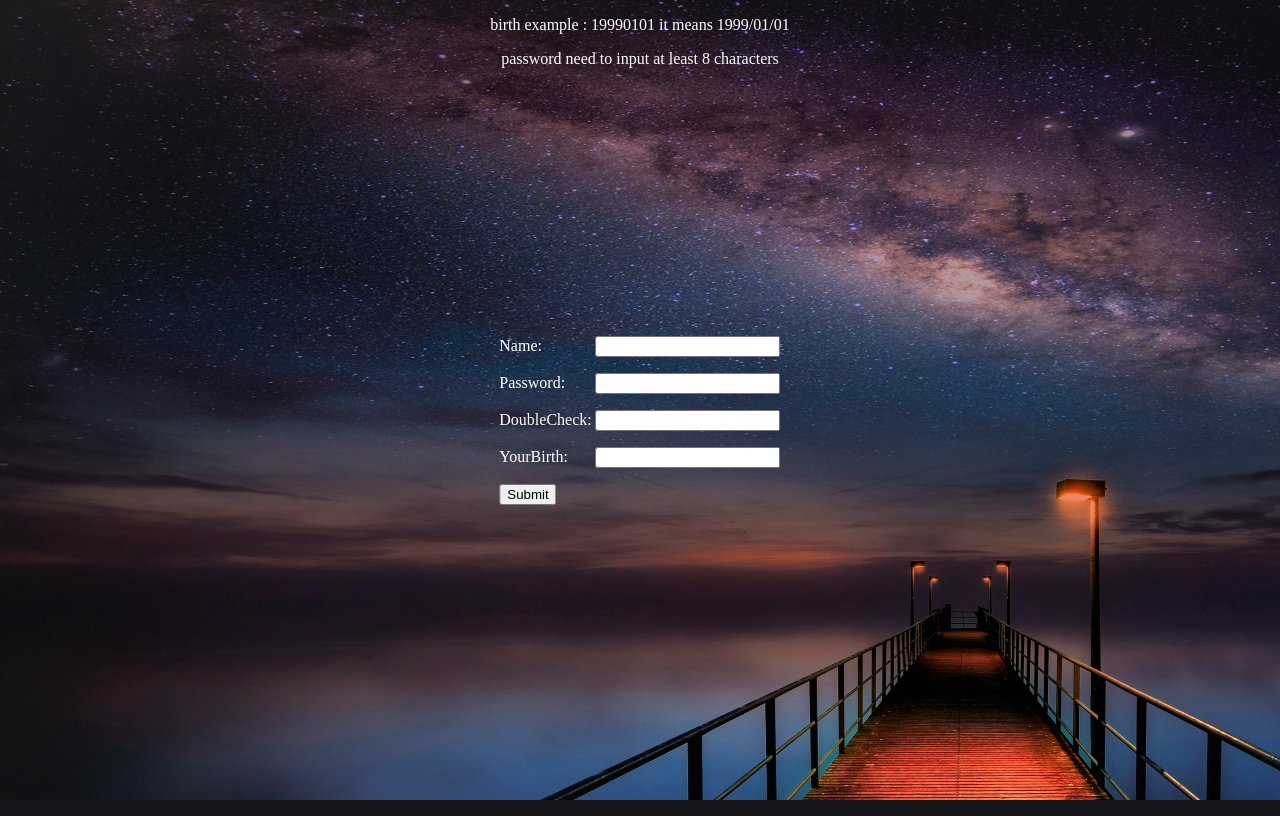
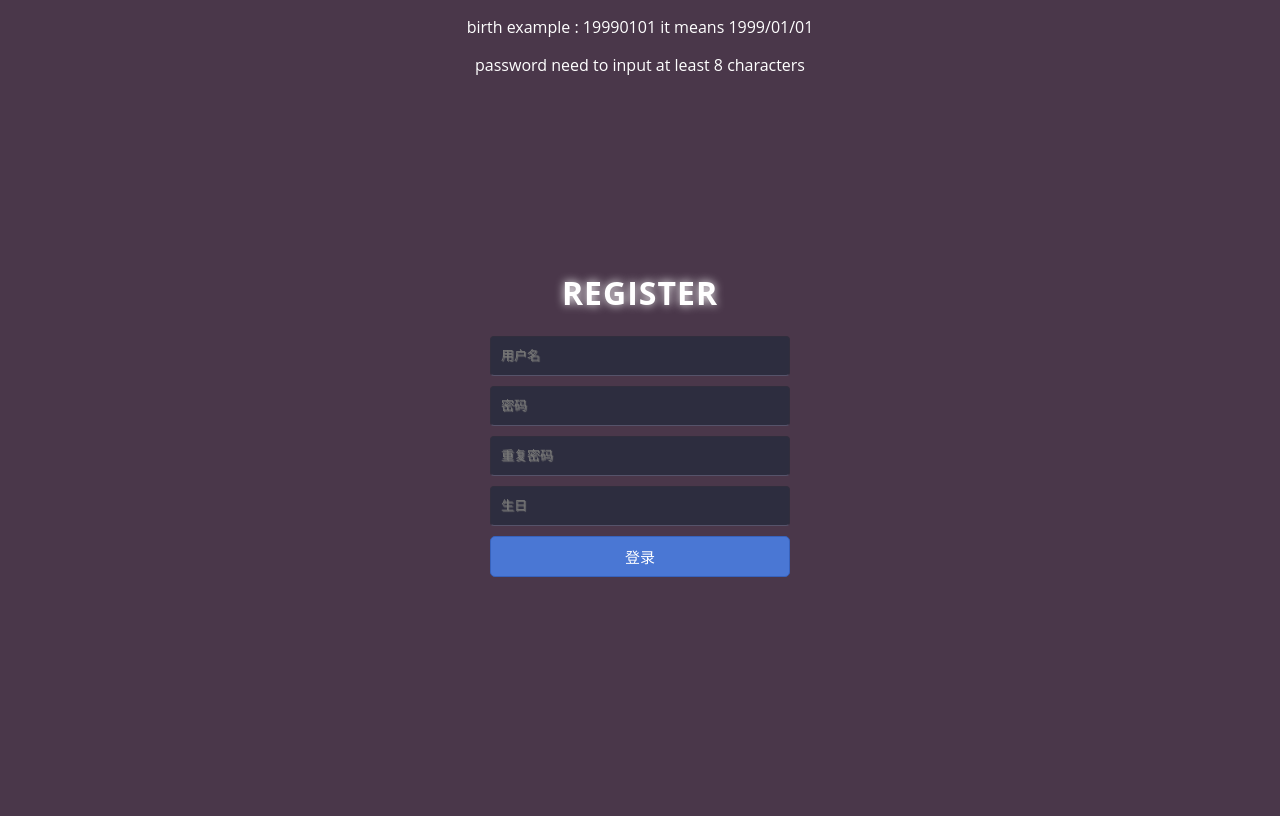
Before and after one commit to DengRoger/flask-blog, a Flask app: page /CreateAccount in a window 1280 px wide. Run offline with Flask 2, Linux system fonts and the light colour scheme.

Commit message:
Html pages change

```diff
--- a/blog_flask/Templates/CreateAccount.html
+++ b/blog_flask/Templates/CreateAccount.html
@@ -1,22 +1,75 @@
 <!DOCTYPE html>
 <html>
+
 <head>
     <meta charset="UTF-8">
-        <title> login page </title>
+    <title> register page </title>
     <style>
+        html {
+            width: 100%;
+            height: 100%;
+            overflow: hidden;
+            font-style: sans-serif;
+        }
+
         body {
-                background-image: url('static/icon/mainpage.jpg');
+            width: 100%;
+            height: 100%;
+            font-family: 'Open Sans', sans-serif;
+            margin: 0;
+            background-color: #4A374A;
         }
-            div.in_center{
+
+        #register {
             position: absolute;
-                text-align-last: justify;
-                text-align: justify;
-                top:40%;
+            top: 50%;
             left: 50%;
-                transform: translateX(-50%);
-                color: #f1f1f1;
+            margin: -150px 0 0 -150px;
+            width: 300px;
+            height: 300px;
         }
-            p{
+
+        h1 {
+            color: #fff;
+            text-shadow: 0 0 10px;
+            letter-spacing: 1px;
+            text-align: center;
+            font-size: 2em;
+            margin: 0.67em 0;
+        }
+
+        input {
+            width: 278px;
+            height: 18px;
+            margin-bottom: 10px;
+            outline: none;
+            padding: 10px;
+            font-size: 13px;
+            color: #fff;
+            text-shadow: 1px 1px 1px;
+            border-top: 1px solid #312E3D;
+            border-left: 1px solid #312E3D;
+            border-right: 1px solid #312E3D;
+            border-bottom: 1px solid #56536A;
+            border-radius: 4px;
+            background-color: #2D2D3F;
+        }
+
+        .but {
+            width: 300px;
+            min-height: 20px;
+            display: block;
+            background-color: #4a77d4;
+            border: 1px solid #3762bc;
+            color: #fff;
+            padding: 9px 14px;
+            font-size: 15px;
+            line-height: normal;
+            border-radius: 5px;
+            margin: 0;
+        }
+
+        p {
 
             text-align: center;
             color: white;
@@ -24,18 +77,23 @@
         }
     </style>
 </head>
+
 <body>
     {% block content %}
-        <div class="in_center">
-            <form action="#" method="post" >
-                <p>Name: <input type = "text" name = "nm" /></p>
-                <p>Password: <input type = "text" name = "pd" /></p>
-                <p>DoubleCheck: <input type = "text" name = "pd1" /></p>
-                <p>YourBirth: <input type= "text" name = "birth" /></p>
-                <p><input type = "submit" name = "submit" /></p>
+    <div id="register">
+        <h1>REGISTER</h1>
+        <form action="#" method="post">
+            <input type="text" required="required" placeholder="用户名" name="nm"></input>
+            <input type="password" required="required" placeholder="密码" name="pd"></input>
+            <input type="password" required="required" placeholder="重复密码" name="pd1"></input>
+            <input type="text" required="required" placeholder="生日" name="birth"></input>
+            <button class="but" type="submit">登录</button>
+
         </form>
     </div>
+    <p>birth example : 19990101 it means 1999/01/01</p>
+    <p>password need to input at least 8 characters </p>
     {% endblock %}
-        <p >birth example : 19990101 it means 1999/01/01</p>
-        <p >password need to input at least 8 characters </p>
 </body>
+
+</html>
```
Also changed, not shown: blog_flask/Templates/content.html (+72 -63 lines), blog_flask/Templates/login.html (+68 -10 lines). Lines whose indentation alone changed are shown as unchanged.
